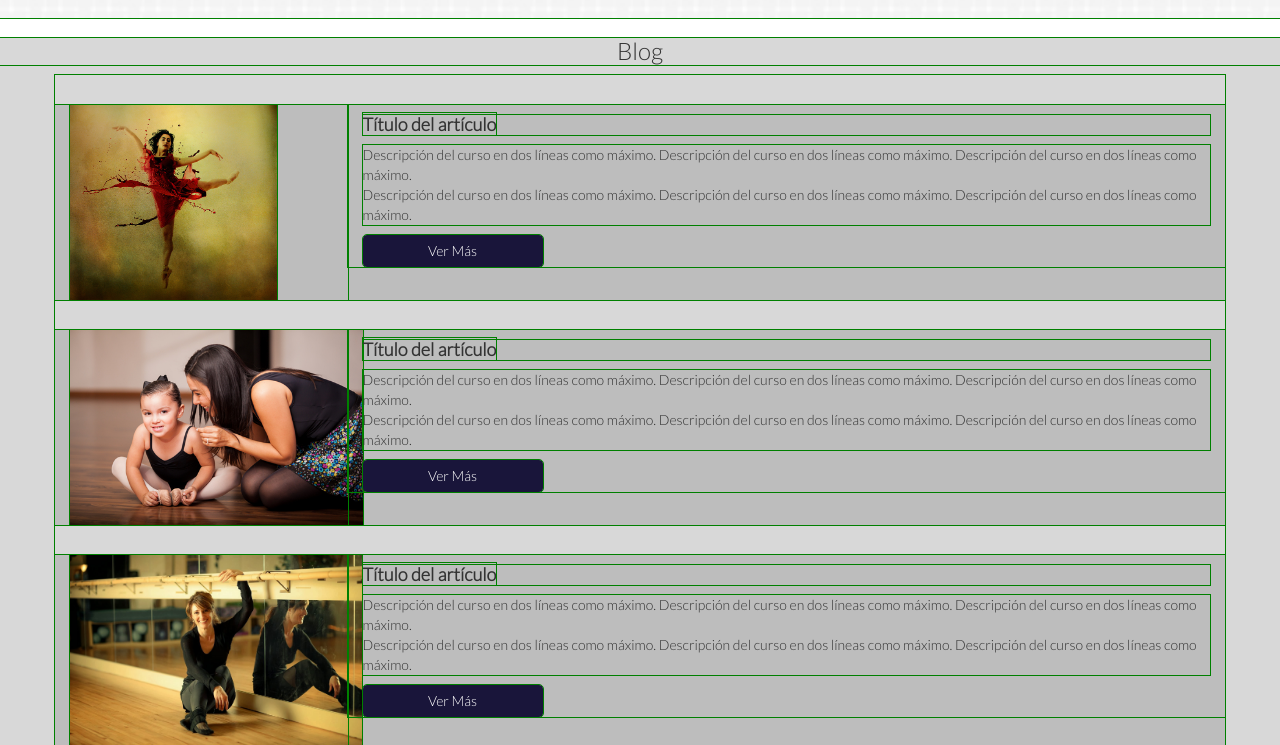
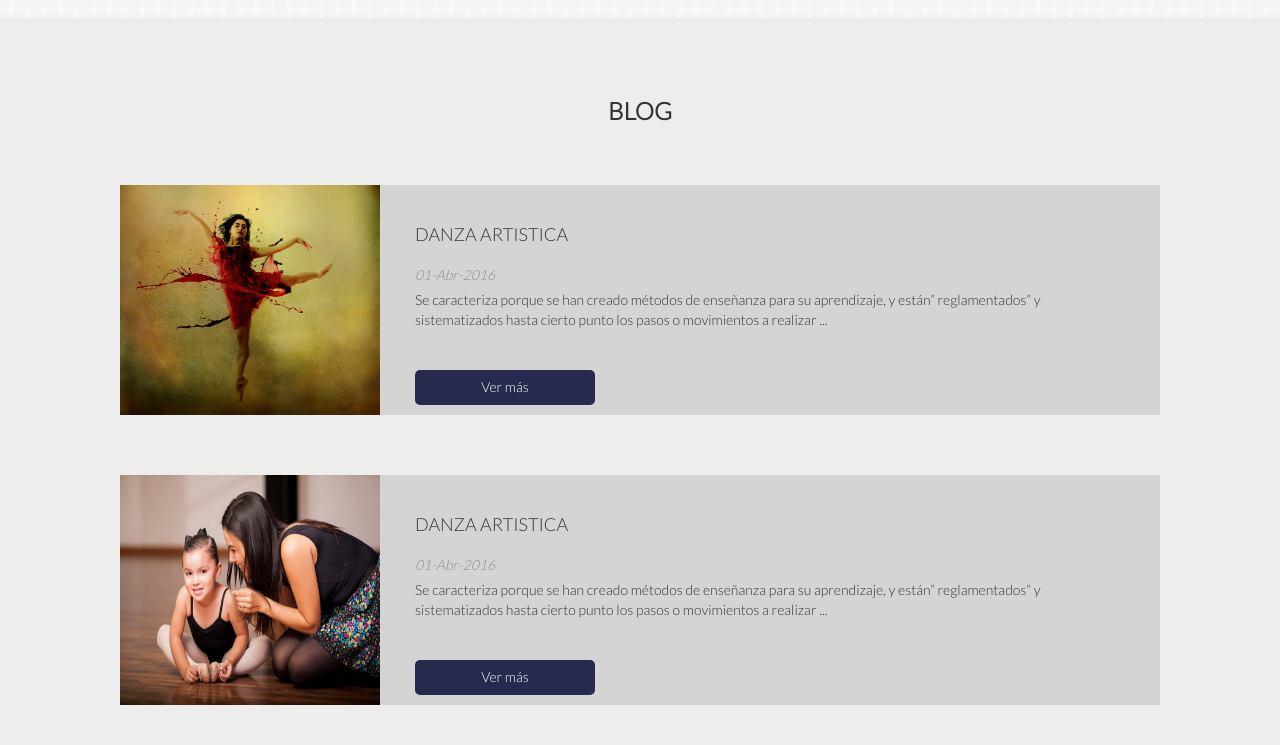
Before and after one commit to tatilq/danza-arte, a plain HTML site: page blog.html in a window 1280 px wide. Shown: the part 128-873 px from the top of the page. Drawn offline with Linux system fonts and the light colour scheme.

Commit message:
cambios blog

```diff
--- a/blog.html
+++ b/blog.html
@@ -31,36 +31,43 @@
 	</header>
 <!---------Blog Section -------------------->
 <section class="blog">
-	<h3>Blog</h3>
-	<div class="container">
-		<div class="row">
+	<h3><b>BLOG</b></h3>
+	<div class="row grand">
 		<div class="col-md-3">
-				<img src="img/blog1.jpg" alt="">
+			<img class="fotoblog" src="img/blog1.jpg">
 		</div>
 		<div class="col-md-9">
-			<h4><b>Título del artículo</b></h4>
-			<p>Descripción del curso en dos líneas como máximo. Descripción del curso en dos líneas como máximo. Descripción del curso en dos líneas como máximo. <br> Descripción del curso en dos líneas como máximo. Descripción del curso en dos líneas como máximo. Descripción del curso en dos líneas como máximo.</p>
-			<input type="button" class="btn btn-default" name="Más" value="Ver Más">
+			<div class="artblog">
+				<h4>DANZA ARTISTICA</h4>
+				<span><em>01-Abr-2016</em></span>
+				<p>Se caracteriza porque se han creado métodos de enseñanza para su aprendizaje, y están” reglamentados” y sistematizados hasta cierto punto los pasos o movimientos a realizar ...</p>
+				<button class="boton"><a href="https://www.google.com.pe">Ver más</a></button>
 			</div>
 		</div>
-		<div class="row">
+	</div>
+	<div class="row grand">
 		<div class="col-md-3">
-				<img src="img/profesor_5jpg.jpg" alt="">
+			<img class="fotoblog" src="img/profesor_5.jpg">
 		</div>
 		<div class="col-md-9">
-			<h4><b>Título del artículo</b></h4>
-			<p>Descripción del curso en dos líneas como máximo. Descripción del curso en dos líneas como máximo. Descripción del curso en dos líneas como máximo. <br> Descripción del curso en dos líneas como máximo. Descripción del curso en dos líneas como máximo. Descripción del curso en dos líneas como máximo.</p>
-			<input type="button" class="btn btn-default" name="Más" value="Ver Más">
+			<div class="artblog">
+				<h4>DANZA ARTISTICA</h4>
+				<span><em>01-Abr-2016</em></span>
+				<p>Se caracteriza porque se han creado métodos de enseñanza para su aprendizaje, y están” reglamentados” y sistematizados hasta cierto punto los pasos o movimientos a realizar ...</p>
+				<button class="boton"><a href="https://www.google.com.pe">Ver más</a></button>
 			</div>
 		</div>
-		<div class="row">
+	</div>
+	<div class="row grand">
 		<div class="col-md-3">
-				<img src="img/instructor_1.jpg" alt="">
+			<img class="fotoblog" src="img/instructor_1.jpg">
 		</div>
 		<div class="col-md-9">
-			<h4><b>Título del artículo</b></h4>
-			<p>Descripción del curso en dos líneas como máximo. Descripción del curso en dos líneas como máximo. Descripción del curso en dos líneas como máximo. <br> Descripción del curso en dos líneas como máximo. Descripción del curso en dos líneas como máximo. Descripción del curso en dos líneas como máximo.</p>
-			<input type="button" class="btn btn-default" name="Más" value="Ver Más">
+			<div class="artblog">
+				<h4>DANZA CLASICA</h4>
+				<span>01-Feb-2016</span>
+				<p>Es aquella que tiene su origen en Europa, más concretamente en los bailes cortesanos de la nobleza, como distracción y diversión para esa clase social. A este tipo de danza se le fueron agregando reglamentaciones o lineamientos. ...</p>
+				<button class="boton"><a href="https://www.google.com.pe">Ver más</a></button>
 			</div>
 		</div>
 	</div>
--- a/css/blog.css
+++ b/css/blog.css
@@ -1,22 +1,43 @@
-*{
-	outline: 1px solid green;
-}
+/**{outline:1px solid rgba(255,0,0,1);}*/
+
 .blog{
-	background-color: #D8D8D8;
-}
-.blog img{
-	height: 195px;
-}
-.blog h3{
+	background-color: #EDEDED;
+	padding: 60px 120px;
 	text-align: center;
 }
-.blog input{
+.grand{
+	margin: 60px 0px;
+	background: #D4D4D5;
+}
+.grand .col-md-3{
+	padding: 0px;
+}
+.fotoblog{
+	width: 100%;
+	height: 230px;
+}
+.artblog{
+	text-align: left;
+	margin: 30px 20px 0px;
+}
+.artblog h4{
+	padding: 10px 0px;
+}
+.artblog span{
+	color: #8D8D8E;
+}
+.artblog p{
+	padding: 5px 0px;
+}
+.boton{
+	background: #27294E;
 	width: 180px;
-	background-color: #19153A;
-	border:none;
-	color: white;
+	height: 35px;
+	border-style: none;
+	border-radius: 5px;
+	margin-top: 25px;
 }
-.blog .row{
-	background-color: #BDBDBD;
-	margin-top: 30px;
+.boton a{
+	text-decoration: none;
+	color: #fff;
 }
--- a/css/common.css
+++ b/css/common.css
@@ -27,7 +27,7 @@ header .menu ul li a { text-decoration:none; }
 	padding-right: 140px;
 	padding-left: 10px;
 }
-.formulario h1 { margin-bottom: 20px; }
+.formulario h1 { margin-bottom: 20px;}
 
 form .btn
 {
--- a/css/nosotros.css
+++ b/css/nosotros.css
@@ -1,7 +1,6 @@
 *{
 	margin: 0;
 	padding: 0;
-	outline: 1px solid green;
 }
 /*---------Hero Section --------------------*/
 
```
Lines whose indentation alone changed are shown as unchanged.
